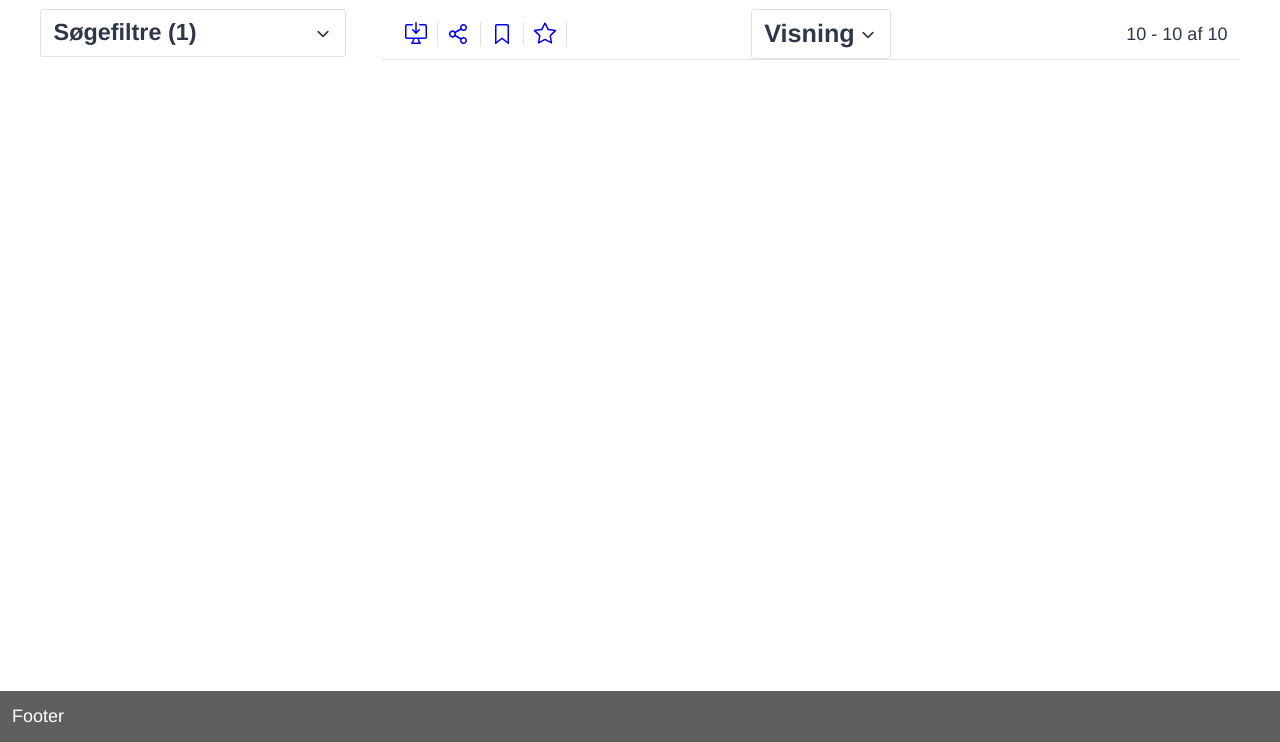
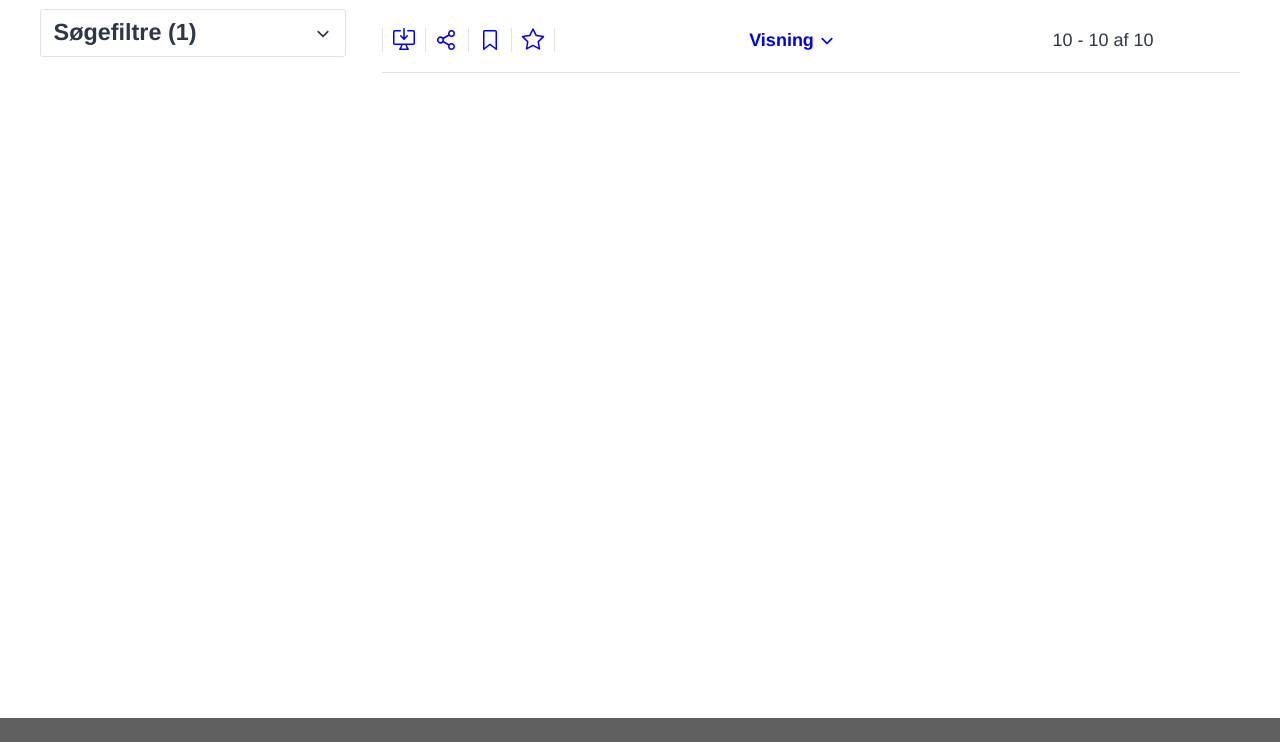
Before and after one commit to clausjuhl/openapi-frontend, a Python web app: template templates/search.html in a window 1280 px wide. Shown: the part 58-800 px from the top of the page. Run offline with Jinja, Linux system fonts and the light colour scheme; the template is opened without the code that fills it: most values are stand-ins (such as "Sample title", 1, 10 or a date in 2020).

Commit message:
Midstream

```diff
--- a/source/openapi.py
+++ b/source/openapi.py
@@ -452,7 +452,7 @@ def list_resources(query_params: QueryParams = None):
         rm_tup = ("start", str(start))
         if start > 0:
             resp["first"] = _urlencode(params, remove=rm_tup)
-            resp["previous"] = _urlencode(
+            resp["prev"] = _urlencode(
                 params, remove=rm_tup, insert=("start", start - size)
             )
 
--- a/statics/css/listitem.css
+++ b/statics/css/listitem.css
@@ -3,8 +3,8 @@
     display: grid;
     grid-template-columns: minmax(6em, auto) 1fr;
     gap: .6em;
-    padding-top: .5em;
-    padding-bottom: .5em;
+    padding-top: 1em;
+    padding-bottom: 1em;
     border-top: 1px solid var(--color-lightgray);
 }
 
--- /dev/null
+++ b/statics/css/pagination.css
@@ -0,0 +1,18 @@
+.pagination {
+    display: flex;
+    align-items: center;
+}
+.pagination svg {
+    width: 1em;
+    height: 1em;
+    vertical-align: middle;
+}
+.pagination a {
+    padding: .5em .7em;
+    text-align: center;
+}
+.pagination a[aria-disabled="true"] {
+    color: var(--color-tint-6);
+    cursor: initial;
+    text-decoration: none;
+}
--- a/statics/css/search.css
+++ b/statics/css/search.css
@@ -1,3 +1,4 @@
+/* Alle content wrapped in padding */
 .searchPage {
     max-width: 1200px;
     margin: 0 auto;
@@ -12,13 +13,13 @@
     flex-wrap: wrap-reverse;
     justify-content: space-between;
     align-items: center;
+    column-gap: 2.2em;
     border-bottom: 1px solid #e2e2e2;
 }
+/* SVG-iconlist */
 .searchToolbar .search-actions {
     display: flex;
     flex-grow: 1;
-    padding: .4em 0;
-    padding-left: .7em;
     min-width: 18em;
 }
 .searchToolbar .search-actions a {
@@ -27,57 +28,47 @@
     padding: 0 .5em;
     border-right: 1px solid #e2e2e2;
 }
+.searchToolbar .search-actions a:first-child {
+    border-left: 1px solid #e2e2e2;
+}
+
+/* "Visning"-disclosure */
 .searchToolbar .search-views {
     display: flex;
-    justify-content: center;
+    justify-content: flex-end;
     align-items: center;
-    padding: 0 .7em;
 }
-.searchToolbar .search-pagination {
+.searchToolbar .search-views summary {
+    padding: .2em;
+    color: var(--link-color);
+}
+.searchToolbar .search-views .title {
+    /* Override h3-defaults */
+    font-size: 1em;
+    color: var(--link-color);
+}
+/* Pagination */
+.searchToolbar .search-pagination-wrapper {
     display: flex;
     flex-grow: 1;
     justify-content: flex-end;
+    /* align-items: center; */
     padding: .5em 0;
-    padding-right: .7em;
     min-width: 18em;
-    background-color: var(--color-tint-8);
+    /* background-color: var(--color-tint-8); */
 }
+/* .searchToolbar .search-pagination svg {
+    width: 1em;
+    height: 1em;
+    vertical-align: middle;
+} */
 @media (min-width: 46em) {
     .searchToolbar .search-pagination {
-        background-color: transparent;
+        /* background-color: transparent; */
     }
 }
 
-.searchPagination {
-    display: flex;
-    /* flex-wrap: wrap-reverse; */
-    justify-content: space-between;
-    align-items: center;
-    /* row-gap: .5em; */
-    margin-bottom: .5em;
-}
-.searchPagination nav,
-.searchPagination-counter {
-    display: flex;
-    flex-grow: 1;
-}
-.searchPagination nav {
-    justify-content: flex-end;
-}
-
-/* Child of .searchPagination, also has class .btn */
-.pagination a {
-    width: 1.2em;
-    margin-left: .3em;
-    text-align: center;
-}
-.pagination a[aria-disabled="true"] {
-    color: var(--color-tint-6);
-    border: 1px solid;
-    cursor: initial;
-    text-decoration: none;
-}
-
+/*
 .searchOptions {
     display: flex;
     justify-content: space-between;
@@ -91,7 +82,7 @@
 .searchOptions-links {
     display: flex;
     flex-grow: 1;
-}
+} */
 
 /* Child of .searchOptions */
 .searchOptions-menus {
--- a/templates/base.html
+++ b/templates/base.html
@@ -15,6 +15,7 @@
         <link href="{{ url_for('static', path='/css/listitem.css') }}" rel="stylesheet">
         <link href="{{ url_for('static', path='/css/gallery.css') }}" rel="stylesheet">
         <link href="{{ url_for('static', path='/css/disclosure.css') }}" rel="stylesheet">
+        <link href="{{ url_for('static', path='/css/pagination.css') }}" rel="stylesheet">
         <meta property="og:image" content="{{ url_for('static', path='/images/logo.png') }}">
         <meta property="og:url" content="">
         <meta name="twitter:card" content="{% block twitter_card %}{% endblock twitter_card %}">
@@ -58,7 +59,15 @@
             {% block content %}{% endblock content %}
         </main>
 
-        <footer class="globalFooter">Footer</footer>
+        <footer class="globalFooter">
+            {% if request.session and request.session.traverse %}
+                <dl>
+                {% for k, v in request.session.traverse.items() %}
+                <dt>{{k}}</dt><dd>{{v}}</dd>
+                {% endfor %}
+                </dl>
+            {% endif %}
+        </footer>
         <!-- <script src="{{url_for('static', path='/js/autocomplete.min.js')}}"></script> -->
         <!-- <script src="{{url_for('static', path='/js/index.js')}}"></script> -->
         <script src="{{url_for('static', path='/js/app.js')}}"></script>
--- a/templates/components/pagination-search.html
+++ b/templates/components/pagination-search.html
@@ -1,14 +1,23 @@
 <nav class="pagination" aria-label="Pagination">
-    <a class="btn" {% if first %}href="/search?{{first}}"{% else %}href="#" aria-disabled="true"{% endif %} title="Første side">
-        <span class="pagination-icon" aria-hidden="true"><<</span>
-    </a>
-    <a class="btn" {% if previous %}href="/search?{{previous}}"{% else %}href="#" aria-disabled="true"{% endif %} title="Forrige side">
-        <span class="pagination-icon" aria-hidden="true"><</span>
-    </a>
-    <a class="btn" {% if next %}href="/search?{{next}}"{% else %}href="#" aria-disabled="true"{% endif %} title="Næste side">
-        <span class="pagination-icon" aria-hidden="true">></span>
-    </a>
-    <a class="btn" {% if last %}href="/search?{{last}}"{% else %}href="#" aria-disabled="true"{% endif %} title="Sidste side">
-        <span class="pagination-icon" aria-hidden="true">>></span>
-    </a>
+    <a class="first" {% if first %}href="/search?{{first}}"{% else %}href="#" aria-disabled="true"{% endif %} title="Første side">
+        <svg>
+            <use href="{{ url_for('static', path='/fonts/svgs.svg#chevron-left') }}"></use>
+        </svg></a>
+    <a class="prev" {% if prev %}href="/search?{{prev}}"{% else %}href="#" aria-disabled="true"{% endif %} title="Forrige side">
+        <svg>
+            <use href="{{ url_for('static', path='/fonts/svgs.svg#chevron-left') }}"></use>
+        </svg></a>
+    {% if total > 10000 %}
+        <span>Over 10.000 resultater...</span>
+    {% else %}
+        <span>{{start + 1}} - {% if (start + size) > total %}{{total}}{% else %}{{start + size}}{% endif %} af {{total}} <span class="sr-only">resultater</span></span>
+    {% endif %}
+    <a class="next" {% if next %}href="/search?{{next}}"{% else %}href="#" aria-disabled="true"{% endif %} title="Næste side">
+        <svg>
+            <use href="{{ url_for('static', path='/fonts/svgs.svg#chevron-right') }}"></use>
+        </svg></a>
+    <a class="last" {% if last %}href="/search?{{last}}"{% else %}href="#" aria-disabled="true"{% endif %} title="Sidste side">
+        <svg>
+            <use href="{{ url_for('static', path='/fonts/svgs.svg#chevron-right') }}"></use>
+        </svg></a>
 </nav>
--- a/templates/resource.html
+++ b/templates/resource.html
@@ -99,7 +99,7 @@
                     </div>
                 </details>
             </div>
-            {% if prev_item or next_item %}
+            {% if prev or next %}
                 <div class="resource-navigation">
                     {% include "components/pagination-resource.html" %}
                 </div>
--- a/templates/search.html
+++ b/templates/search.html
@@ -9,17 +9,17 @@
 {% block content %}
 <div class="searchPage">
 
-    {# NOT IMPLEMENTED YET
+{# NOT IMPLEMENTED YET
     <section class="searchAdvanced" aria-labelledby="searchAdvanced-header">
         <h2 id="searchAdvanced-header" data-collapsible-header>Avanceret søgning</h2>
         <div>
             <p>This is the place for the advanced searchform</p>
         </div>
     </section>
-    #}
+#}
 
     <section id="searchfilters" class="searchfilters" aria-labelledby="searchfilters-header">
-        <details class="disclosure d">
+        <details class="disclosure">
             <summary id="" class="flex button" aria-haspopup="true">
                 <h2 id="searchfilters-header" class="title">Søgefiltre <span aria-hidden="true">{% if filters %}({{filters|length}}){% endif %}</span></h2>
                 <svg class="icon" aria-hidden="true" focusable="false" xmlns="http://www.w3.org/2000/svg" viewBox="0 0 16 16" width="16" height="16"><path fill-rule="evenodd" d="M12.78 6.22a.75.75 0 010 1.06l-4.25 4.25a.75.75 0 01-1.06 0L3.22 7.28a.75.75 0 011.06-1.06L8 9.94l3.72-3.72a.75.75 0 011.06 0z"></path></svg>
@@ -35,7 +35,7 @@
         </details>
     </section>
 
-    {#
+{#
     <section id="filterregion" class="searchFilters" aria-labelledby="searchFilters-header">
         <h2 id="searchFilters-header" class="js-until-45" data-collapsible-header>Søgefiltre <span aria-hidden="true">{% if filters %}({{filters|length}}){% endif %}</span></h2>
         <div id="searchFilters-section">
@@ -47,11 +47,11 @@
             {% include 'components/facets.html' %}
         </div>
     </section>
-    #}
+#}
 
     {% if result %}
         <div class="searchToolbar">
-            <div class="search-actions">
+            <nav class="search-actions" aria-label="Search Actions">
                 <a href="#">
                     <span class="sr-only">Print søgningen</span>
                     <svg aria-hidden="true" xmlns="http://www.w3.org/2000/svg" viewBox="0 0 24 24" width="24" height="24">
@@ -73,14 +73,12 @@
                     <svg aria-hidden="true" xmlns="http://www.w3.org/2000/svg" viewBox="0 0 24 24" width="24" height="24">
                         <path fill-rule="evenodd" d="M12 .25a.75.75 0 01.673.418l3.058 6.197 6.839.994a.75.75 0 01.415 1.279l-4.948 4.823 1.168 6.811a.75.75 0 01-1.088.791L12 18.347l-6.117 3.216a.75.75 0 01-1.088-.79l1.168-6.812-4.948-4.823a.75.75 0 01.416-1.28l6.838-.993L11.328.668A.75.75 0 0112 .25zm0 2.445L9.44 7.882a.75.75 0 01-.565.41l-5.725.832 4.143 4.038a.75.75 0 01.215.664l-.978 5.702 5.121-2.692a.75.75 0 01.698 0l5.12 2.692-.977-5.702a.75.75 0 01.215-.664l4.143-4.038-5.725-.831a.75.75 0 01-.565-.41L12 2.694z"></path>
                     </svg></a>
-            </div>
+            </nav>
 
             <nav class="search-views" aria-label="Search views">
                 <details class="disclosure dropdown">
-                    <summary class="flex button" aria-haspopup="true">
-                        <h3>
-                            <span class="title">Visning</span>
-                        </h3>
+                    <summary class="flex" aria-haspopup="true">
+                        <h3 class="title">Visning</h3>
                         <svg class="icon" aria-hidden="true" focusable="false" xmlns="http://www.w3.org/2000/svg" viewBox="0 0 16 16" width="16" height="16"><path fill-rule="evenodd" d="M12.78 6.22a.75.75 0 010 1.06l-4.25 4.25a.75.75 0 01-1.06 0L3.22 7.28a.75.75 0 011.06-1.06L8 9.94l3.72-3.72a.75.75 0 011.06 0z"></path></svg>
                     </summary>
                     <div class="content right singleline">
@@ -117,17 +115,8 @@
                 </details>
             </nav>
 
-            <div class="search-pagination">
-                <p class="search-pagination-count">
-                    {% if total > 10000 %}
-                        <span>Over 10.000 resultater...</span>
-                    {% else %}
-                        <span>{{start + 1}} - {% if (start + size) > total %}{{total}}{% else %}{{start + size}}{% endif %} af {{total}} <span class="sr-only">resultater</span></span>
-                    {% endif %}
-                </p>
-                {% if next or previous %}
-                    {% include 'components/pagination-search.html' %}
-                {% endif %}
+            <div class="search-pagination-wrapper">
+                {% include 'components/pagination-search.html' %}
             </div>
         </div>
     {% endif %}
```
Also changed, not shown: source/resources/views.py (+26 -13 lines), source/views.py (+5 -2 lines), statics/css/resource.css (+21 -27 lines), templates/components/pagination-resource.html (+4 -19 lines).
